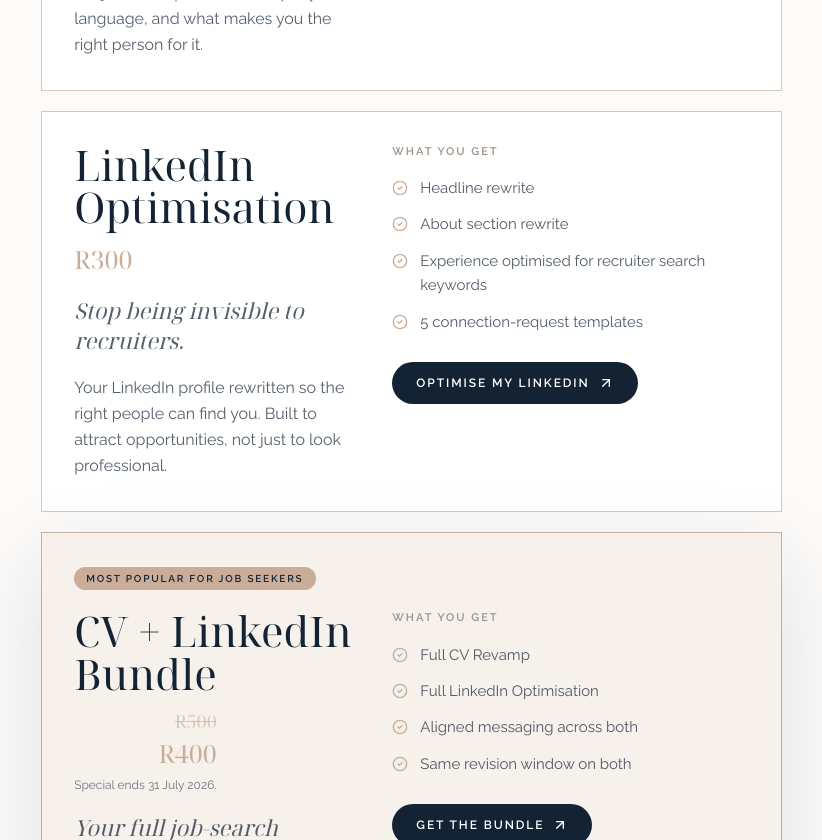
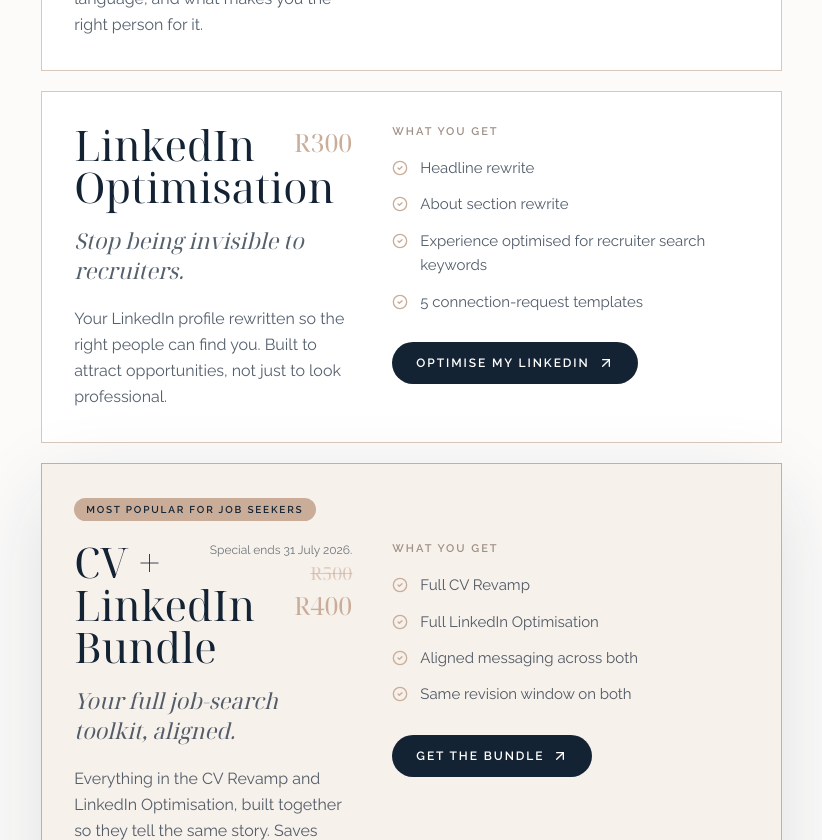
Before and after one commit to CoachKagiso/coachkagiso.co.za, a Next.js app: page /work-with-me in a window 1280 px wide. Shown: the part 1960-2800 px from the top of the page, without its empty margins (416-1238 px from the left). Built offline with nearby package versions, Linux system fonts and the light colour scheme; a web font is replaced by a local one.

Commit message:
fix: align bundle special pricing

```diff
--- a/app/work-with-me/page.tsx
+++ b/app/work-with-me/page.tsx
@@ -369,21 +369,21 @@
                         )}
                         <div className="grid gap-6 lg:grid-cols-[0.78fr_1fr] lg:gap-10">
                           <div>
-                            <div className="flex flex-wrap items-baseline justify-between gap-3">
+                            <div className="grid grid-cols-[minmax(0,1fr)_auto] items-start gap-4">
                               <h3 className="font-serif text-[34px] md:text-[42px] leading-[1.02]">
                                 {service.title}
                               </h3>
                               {service.title === 'CV + LinkedIn Bundle' ? (
                                 <span className="text-right">
                                   {/* TEMP: July 2026 month-end special, R400 instead of R500. Revert to R500 after 31 July 2026. */}
+                                  <span className={`block text-[12px] leading-relaxed ${isDark ? 'text-white/60' : 'text-[#142334]/60'}`}>
+                                    Special ends 31 July 2026.
+                                  </span>
                                   <span className="block font-serif text-[18px] text-[#C9AD98]/60 line-through">
                                     R500
                                   </span>
                                   <span className="block font-serif text-[25px] text-[#C9AD98]">
                                     R400
-                                  </span>
-                                  <span className={`mt-1 block text-[12px] leading-relaxed ${isDark ? 'text-white/60' : 'text-[#142334]/60'}`}>
-                                    Special ends 31 July 2026.
                                   </span>
                                 </span>
                               ) : (
```
